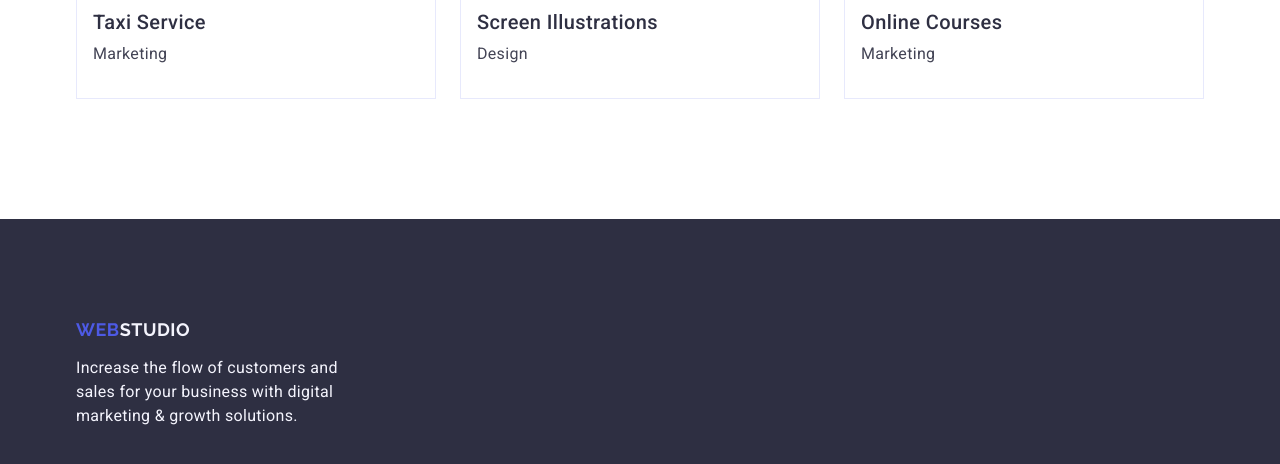
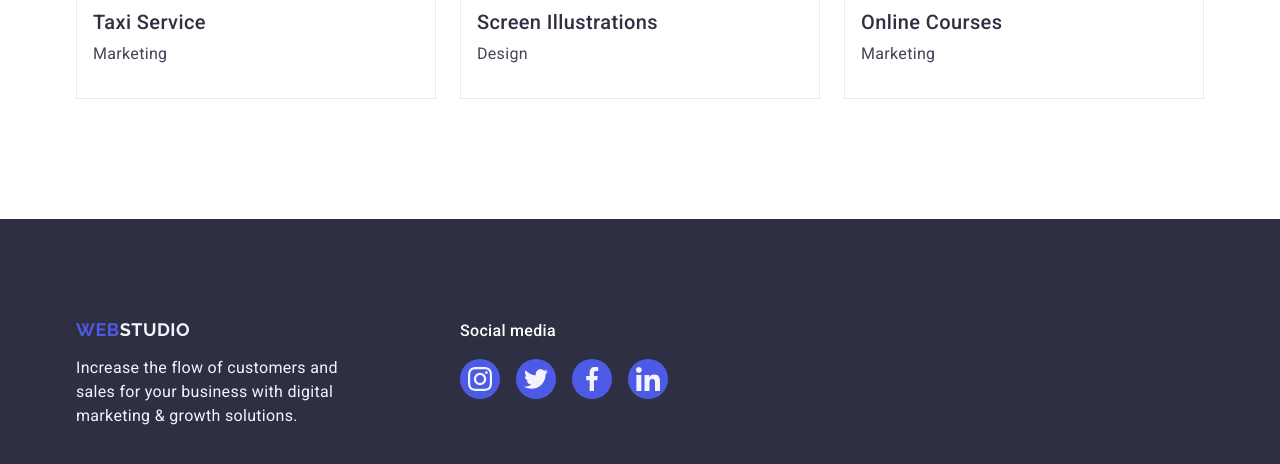
Before and after one commit to olegkudyn/goit-markup-hw-04, a plain HTML site: page index.html in a window 1280 px wide. Shown: the part 2940-3404 px from the top of the page. Drawn offline with nearby package versions, Linux system fonts and the light colour scheme.

Commit message:
final cut

```diff
--- a/css/styles.css
+++ b/css/styles.css
@@ -333,7 +333,8 @@ transition-property: shadow-box;
 transition-duration: 250ms;
 transition-timing-function: cubic-bezier(0.4, 0, 0.2, 1);
 }
-.portfolio-item:hover {
+.portfolio-item:hover,
+.portfolio-item:focus {
 box-shadow: 0 2px 1px 0 rgba(46, 47, 66, 0.08), 0 1px 1px 0 rgba(46, 47, 66, 0.16), 0 1px 6px 0 rgba(46, 47, 66, 0.08);
 }
 
@@ -366,7 +367,8 @@ width: 360px;
     transition: transform 250ms cubic-bezier(0.4, 0, 0.2, 1);
     transform: translateY(100%);
 }
- .portfolio-item:hover .overlay {
+ .portfolio-item:hover .overlay,
+ .portfolio-item:focus .overlay {
     transform: translateY(0);
 }
 
@@ -376,6 +378,15 @@ width: 360px;
     padding-top: 100px;
     padding-bottom: 100px;
 }
+
+.footer-container {
+display: flex;
+}
+
+.footer-logo {
+    display: inline-block;
+    margin-bottom: 16px;
+}
 .text-footer {
         font-weight: 400;
         font-size: 16px;
@@ -383,8 +394,43 @@ width: 360px;
         letter-spacing: 0.02em;
         color: #f4f4fd;
         max-width: 264px;
+        margin-right: 120px;
     }
-.footer-logo {
-display: inline-block;
-margin-bottom: 16px;
+
+.social-media-list {
+display: flex;
+flex-direction: row;
+justify-content: center;
+gap: 16px;
 }
+.social-media-title {
+    font-weight: 500;
+    font-size: 16px;
+    line-height: 1.5;
+    letter-spacing: 0.02em;
+    color: #fff;
+    margin-bottom: 16px;
+}
+.social-media-item {
+    width: 40px;
+    height: 40px;
+}
+.social-media-link {
+ display: flex;
+ align-items: center;
+ width: 100%;
+ height: 100%;
+ justify-content: center;
+ border-radius: 50%;
+ background-color: #4d5ae5;
+ transition-property: background-color;
+ transition-duration: 250ms;
+ transition-timing-function: cubic-bezier(0.4, 0, 0.2, 1);
+}
+.social-media-icon {
+    fill: #f4f4fd;
+}
+.social-media-link:hover,
+.social-media-link:focus {
+    background-color: #31d0aa;;
+}
--- a/index.html
+++ b/index.html
@@ -287,7 +287,7 @@
                   </li>
                   <li class="social-list-item">
                     <a href="#" class="social-links-link">
-                      <svg class="social-list-icon" width="16" height="16">
+                      <svg class="social-list-icon" width="16" height="24">
                         <use href="./images/icons.svg#icon-linkedin"></use>
                       </svg>
                     </a>
@@ -423,7 +423,8 @@
     </main>
 
     <footer class="page-footer">
-      <div class="container">
+      <div class="container footer-container">
+        <div class="logo-container">
           <a class="logo footer-logo" href="./index.html"
             >Web<span class="logo-part">Studio</span>
           </a>
@@ -432,6 +433,40 @@
             digital marketing & growth solutions.
           </p>
         </div>
+        <div class="sicial-media-container">
+          <p class="social-media-title">Social media</p>
+          <ul class="social-media-list">
+            <li class="social-media-item">
+              <a href="#" class="social-media-link"
+                ><svg class="social-media-icon" width="24" height="24">
+                  <use href="./images/icons.svg#icon-instagram"></use>
+                </svg>
+              </a>
+            </li>
+            <li class="social-media-item">
+              <a href="#" class="social-media-link"
+                ><svg class="social-media-icon" width="24" height="24">
+                  <use href="./images/icons.svg#icon-twitter"></use>
+                </svg>
+              </a>
+            </li>
+            <li class="social-media-item">
+              <a href="#" class="social-media-link"
+                ><svg class="social-media-icon" width="24" height="24">
+                  <use href="./images/icons.svg#icon-facebook"></use>
+                </svg>
+              </a>
+            </li>
+            <li class="social-media-item">
+              <a href="#" class="social-media-link">
+                <svg class="social-media-icon" width="24" height="24">
+                  <use href="./images/icons.svg#icon-linkedin"></use>
+                </svg>
+              </a>
+            </li>
+          </ul>
+        </div>
+      </div>
     </footer>
   </body>
 </html>
```
Lines whose indentation alone changed are shown as unchanged.
